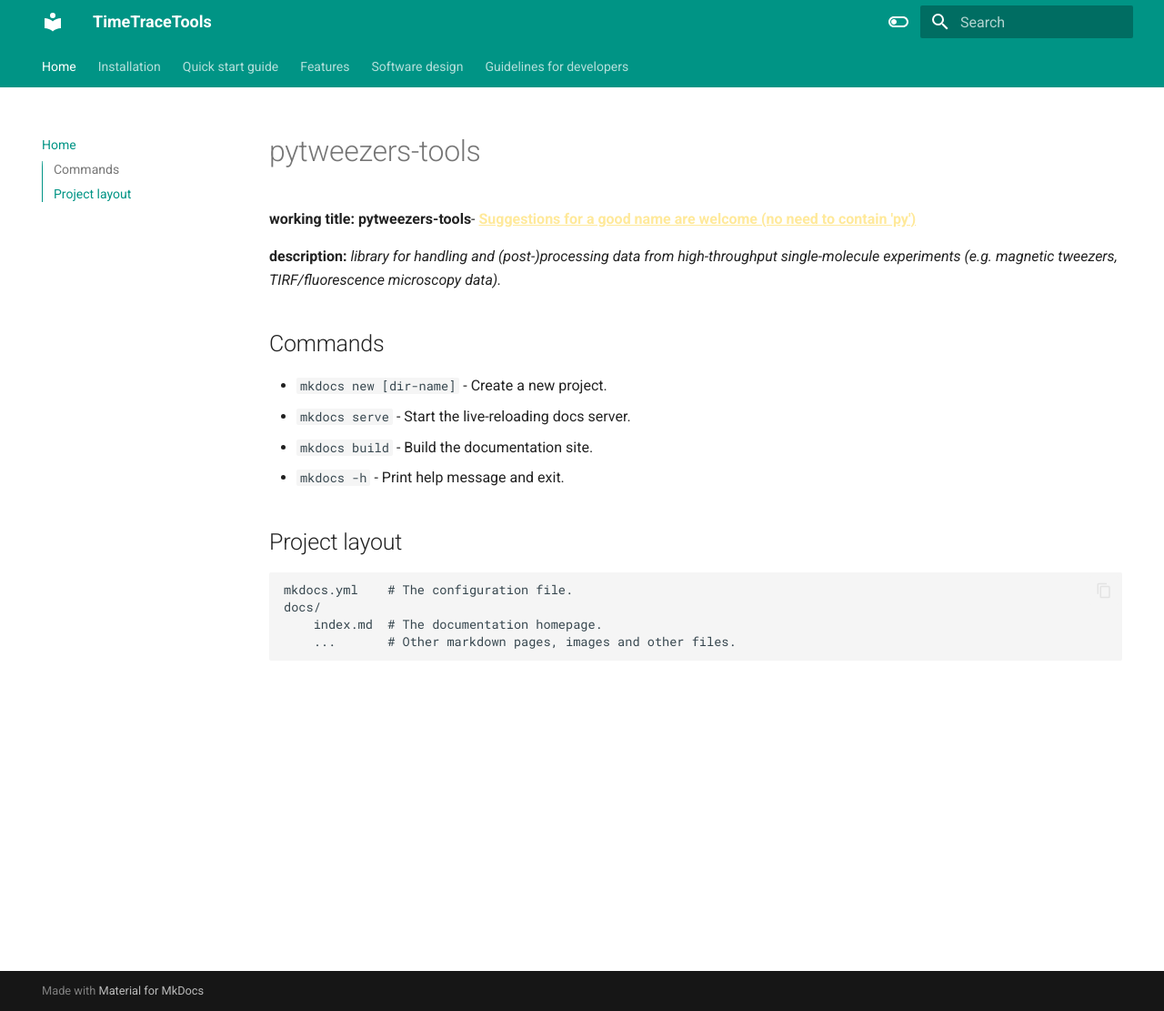
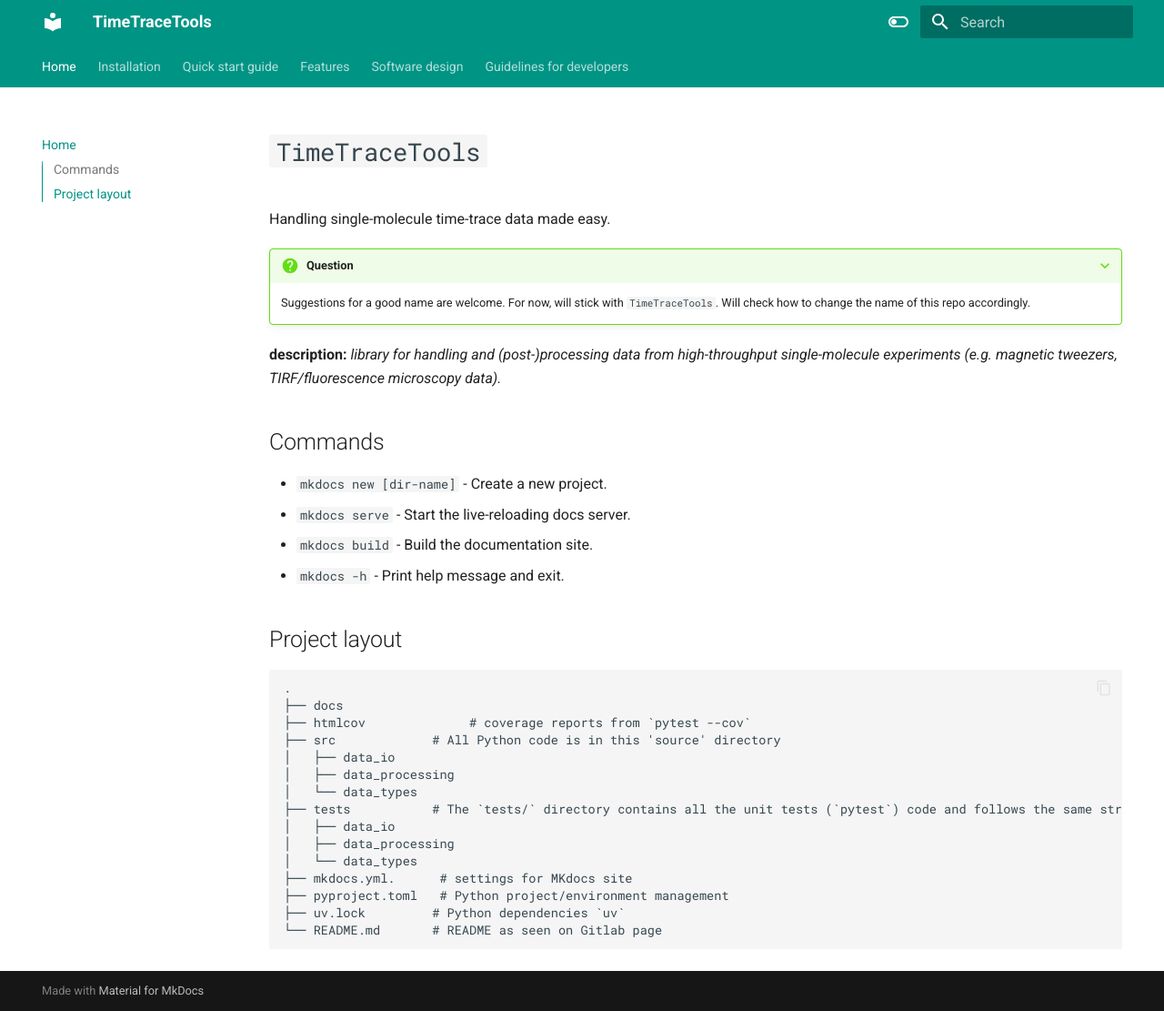
Before and after one commit to KleinMisha/time-trace-tools, an MkDocs documentation site: the page built from docs/index.md, in a window 1280 px wide and 1111 px high. Shown: the whole window at 91% size. Built offline with MkDocs 1.6.1 and Material for MkDocs 9.7.7, drawn with Linux system fonts in a browser that asks for light colours.

Commit message:
Added repo tree

```diff
--- a/docs/index.md
+++ b/docs/index.md
@@ -1,6 +1,7 @@
-# pytweezers-tools
-**working title: pytweezers-tools**-
-<span style="color:#FFE99A"> <u>**Suggestions for a good name are welcome (no need to contain 'py')**</u> </span>
+# `TimeTraceTools`
+Handling single-molecule time-trace data made easy.
+???+ question
+    Suggestions for a good name are welcome. For now, will stick with `TimeTraceTools`. Will check how to change the name of this repo accordingly.
 
 
 **description:** *library for handling and (post-)processing data from high-throughput single-molecule experiments (e.g. magnetic tweezers, TIRF/fluorescence microscopy data).*
@@ -13,8 +14,18 @@
 * `mkdocs -h` - Print help message and exit.
 
 ## Project layout
-
-    mkdocs.yml    # The configuration file.
-    docs/
-        index.md  # The documentation homepage.
-        ...       # Other markdown pages, images and other files.
+    .
+    ├── docs
+    ├── htmlcov              # coverage reports from `pytest --cov`
+    ├── src             # All Python code is in this 'source' directory
+    │   ├── data_io
+    │   ├── data_processing
+    │   └── data_types
+    ├── tests           # The `tests/` directory contains all the unit tests (`pytest`) code and follows the same structure as the corresponding `src/` directory.
+    │   ├── data_io
+    │   ├── data_processing
+    │   └── data_types
+    ├── mkdocs.yml.      # settings for MKdocs site
+    ├── pyproject.toml   # Python project/environment management
+    ├── uv.lock         # Python dependencies `uv`
+    └── README.md       # README as seen on Gitlab page
```
